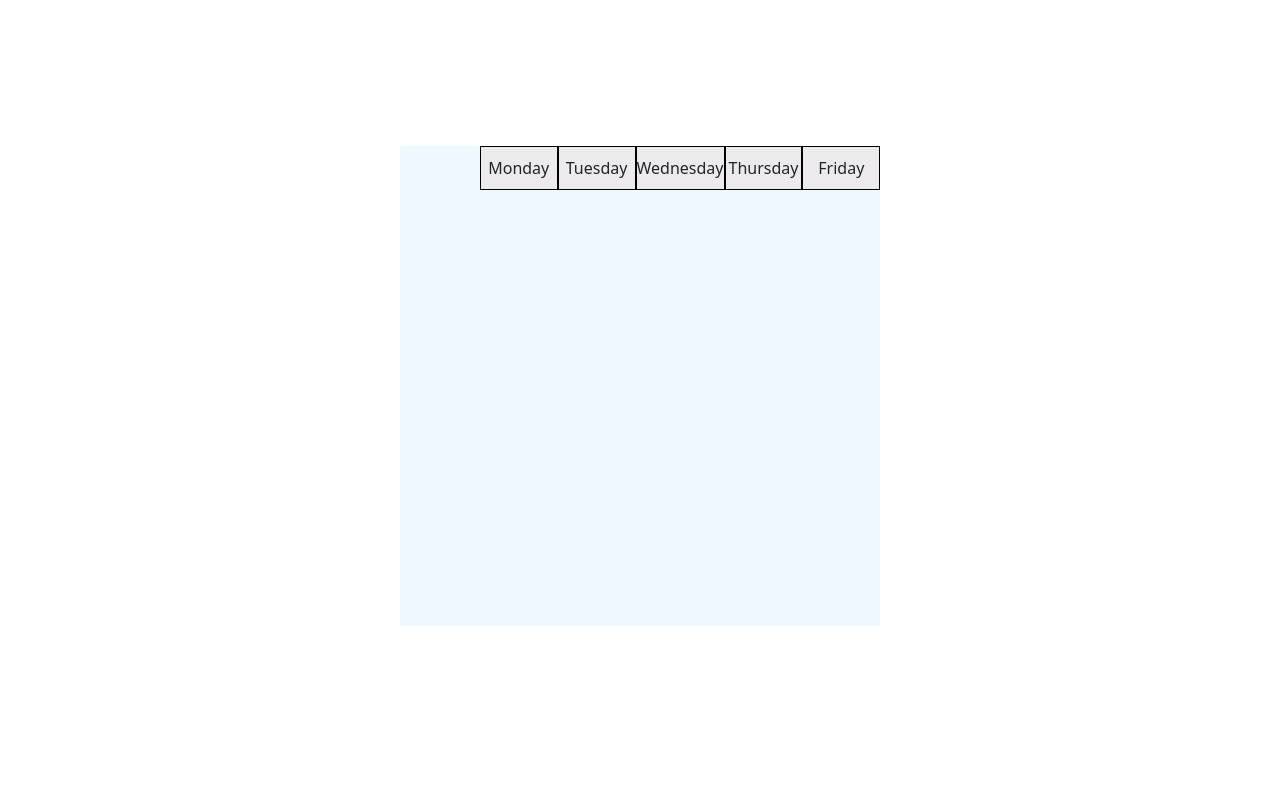
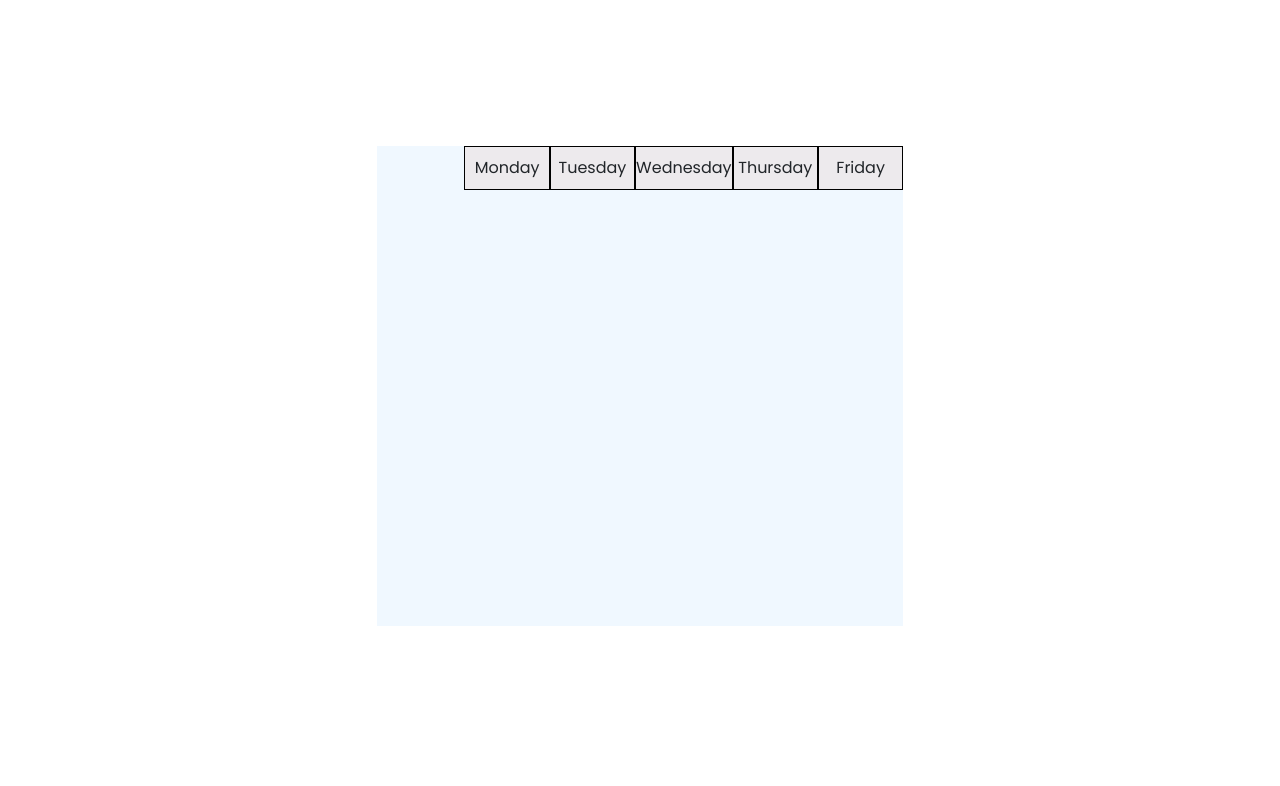
Before and after one commit to jasonpeacock25/1800_202410_BBY27, a plain HTML site: page main.html in a window 1280 px wide. Shown: the part 161-947 px from the top of the page. Drawn offline with nearby package versions, Linux system fonts and the light colour scheme; no server answers.

Commit message:
font change

```diff
--- a/main.html
+++ b/main.html
@@ -7,6 +7,12 @@
     <title>Team 27 project</title>
     <link rel="stylesheet" href="styles/style.css">
     <link rel="stylesheet" href="styles/demo2.css">
+    <!-- Other libraries go here -->
+    <link rel="preconnect" href="https://fonts.googleapis.com">
+    <link rel="preconnect" href="https://fonts.gstatic.com" crossorigin>
+    <link
+        href="https://fonts.googleapis.com/css2?family=Poppins:ital,wght@0,100;0,200;0,300;0,400;0,500;0,600;0,700;0,800;0,900;1,100;1,200;1,300;1,400;1,500;1,600;1,700;1,800;1,900&display=swap"
+        rel="stylesheet">
     <!-- Bootstrap Library CSS CDN go here -->
     <link href="https://cdn.jsdelivr.net/npm/bootstrap@5.3.2/dist/css/bootstrap.min.css" rel="stylesheet"
         integrity="sha384-T3c6CoIi6uLrA9TneNEoa7RxnatzjcDSCmG1MXxSR1GAsXEV/Dwwykc2MPK8M2HN" crossorigin="anonymous">
--- a/styles/style.css
+++ b/styles/style.css
@@ -248,6 +248,7 @@ body {
 }
 
 * {
+    font-family: "Poppins", sans-serif;
     margin: 0;
     padding: 0;
     box-sizing: border-box;
```
Also changed, not shown: about_us.html (+6 -0 lines), add_event.html (+6 -0 lines), profile.html (+6 -0 lines), report.html (+6 -0 lines), welcome.html (+5 -1 lines).
